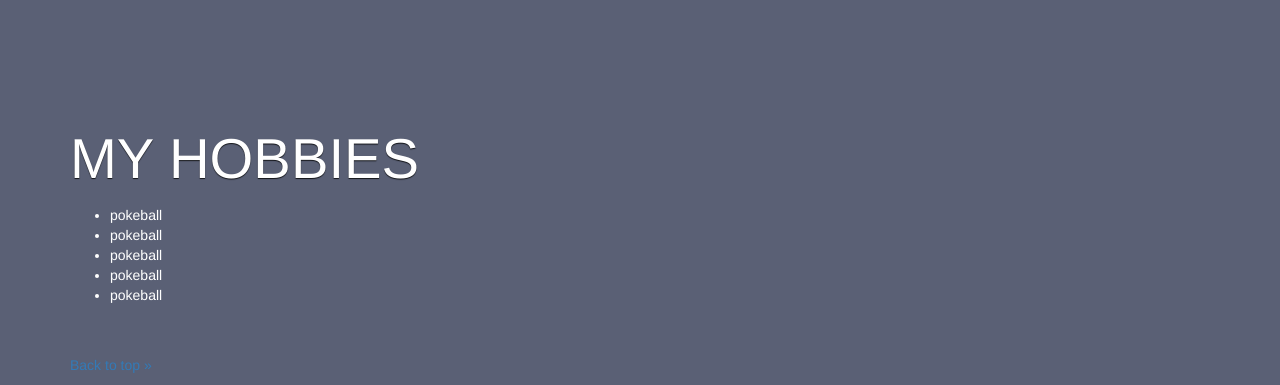
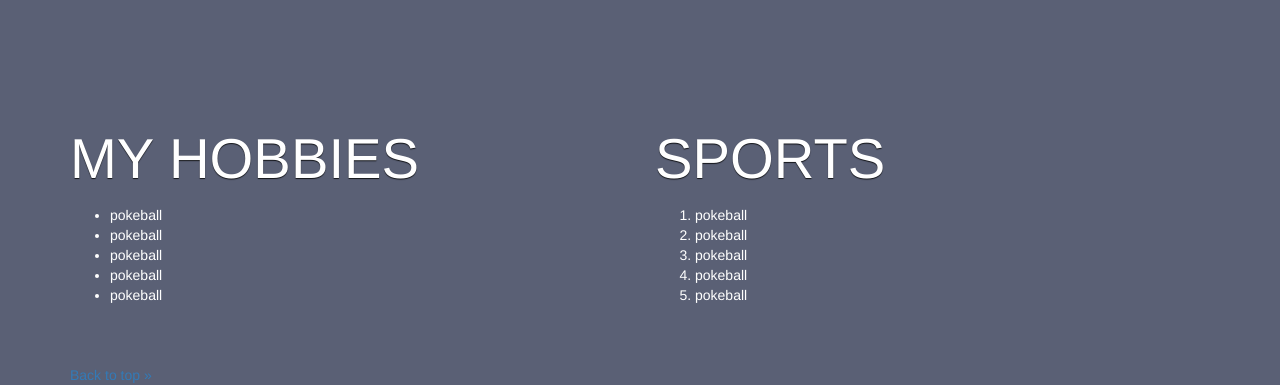
Before and after one commit to ko1h/portfolio2019, a plain HTML site: page index.html in a window 1280 px wide. Shown: the part 741-1126 px from the top of the page. Drawn offline with Linux system fonts and the light colour scheme.

```diff
--- a/css/styles1.css
+++ b/css/styles1.css
@@ -1,8 +1,11 @@
 body{
   background-image: url("../img/street.jpeg");
+  background-size: cover;
+  background-position: center;
+
 }
 #content {
   color: white;
   text-align: center;
-  padding-top: 10%;
+  padding-top: 25%;
 }
--- a/index.html
+++ b/index.html
@@ -18,7 +18,9 @@
           <p>Portland is a amazing place to live. Trainer abra a wild thunderbolt pokeball onyx professor rowan a wild ash bulbasaur ash bulbasaur a wild char bulbasaur sycther squirtle sycther gameboy colour char pikachu professor rowan bulbasaur mew-two gameboy colour jessie james team rocket onyx professor rowan gameboy colour charmander battle jiggly puff charmander sycther bulbasaur char pokeball jiggly puff sycther charmander.</p>
         </div>
       </div>
-      <div class="Hobbies">
+      <div class="row">
+        <div class="col-md-6">
+          <div class="list">
             <h2>My hobbies</h2>
             <ul>
               <li>pokeball</li>
@@ -28,6 +30,20 @@
               <li>pokeball</li>
             <ul>
           </div>
+        </div>
+        <div class="col-md-6">
+          <div class="list">
+            <h2>Sports</h2>
+            <ol>
+              <li>pokeball</li>
+              <li>pokeball</li>
+              <li>pokeball</li>
+              <li>pokeball</li>
+              <li>pokeball</li>
+            </ol>
+          </div>
+        </div>
+      </div>
       <footer class="main-footer">
         <a href="#top">Back to top &raquo;</a>
       </footer>
```
Also changed, not shown: front.html (+4 -2 lines). Lines whose indentation alone changed are shown as unchanged.
